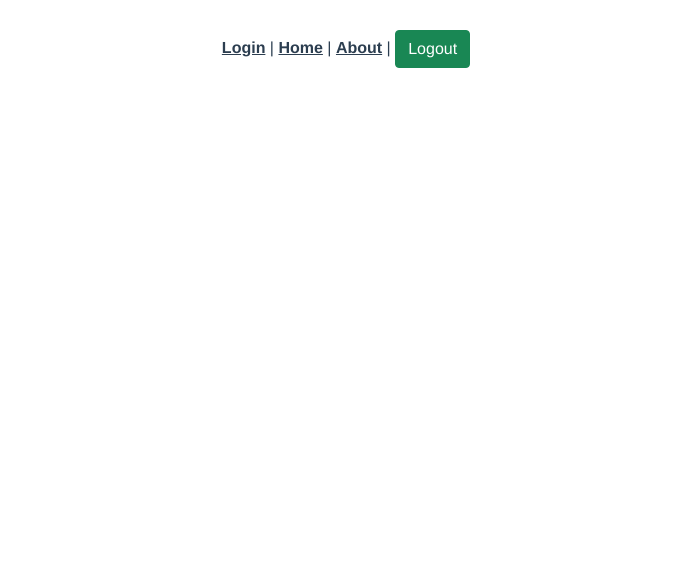
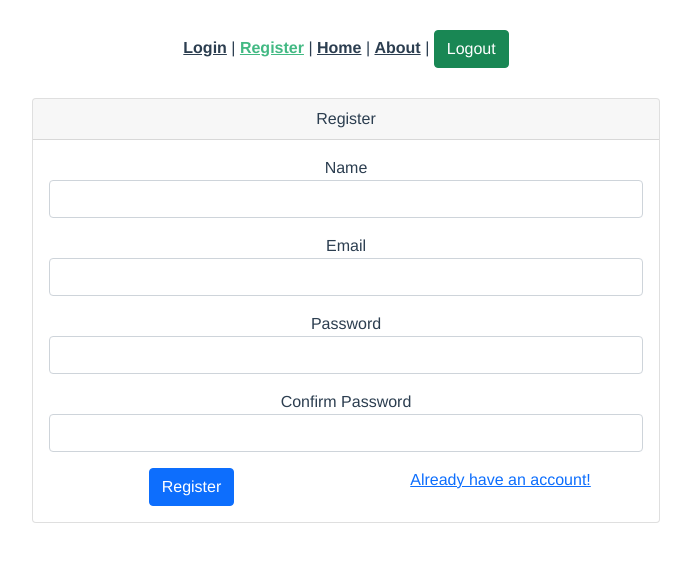
Before and after one commit to BetkaBoz/Cool-Cat, a Vue app in the folder cat-face/: page /register in a window 1280 px wide. Shown: the top 562 px of the page, without its empty margins (294-985 px from the left). Built offline with nearby package versions, Linux system fonts and the light colour scheme; no server answers.

Commit message:
frontendova cast registracie

```diff
--- a/cat-face/public/index.html
+++ b/cat-face/public/index.html
@@ -4,7 +4,7 @@
     <meta charset="utf-8">
     <meta http-equiv="X-UA-Compatible" content="IE=edge">
     <meta name="viewport" content="width=device-width,initial-scale=1.0">
-    <link rel="icon" href="<%= BASE_URL %>favicon.ico">
+<!--    <link rel="icon" href="<%= BASE_URL %>favicon.ico">-->
     <title><%= htmlWebpackPlugin.options.title %></title>
   </head>
   <body>
--- a/cat-face/src/App.vue
+++ b/cat-face/src/App.vue
@@ -17,6 +17,8 @@
   <div id="nav">
     <div>
       <router-link to="/login">Login</router-link>
+      |
+      <router-link to="/register">Register</router-link>
       |
       <router-link to="/">Home</router-link>
       |
--- a/cat-face/src/router/index.js
+++ b/cat-face/src/router/index.js
@@ -1,12 +1,19 @@
 import {createRouter, createWebHistory} from 'vue-router'
 import Home from '../views/Home.vue'
 import Login from "@/views/auth/Login";
+import Register from "@/views/auth/Register";
 
 const routes = [
     {
         path: '/login',
         name: 'Login',
         component: Login,
+        meta: {guest: true}
+    },
+    {
+        path: '/register',
+        name: 'Register',
+        component: Register,
         meta: {guest: true}
     },
     {
--- /dev/null
+++ b/cat-face/src/views/auth/Register.vue
@@ -0,0 +1,81 @@
+<template>
+  <div>
+    <div class="row justify-content-center">
+      <div class="col-md-6">
+        <div class="card">
+          <div class="card-header">Register</div>
+          <div class="card-body">
+            <div class="form-group">
+              <label htmlFor="name">Name</label>
+              <input v-model="formData.name" type="text" class="form-control" name="name">
+              <p class="table-danger" v-text="errors.name"></p>
+            </div>
+            <div class="form-group">
+              <label htmlFor="email">Email</label>
+              <input v-model="formData.email" type="text" class="form-control" name="email">
+              <p class="table-danger" v-text="errors.email"></p>
+            </div>
+            <div class="form-group">
+              <label htmlFor="password">Password</label>
+              <input v-model="formData.password" type="password" class="form-control" name="password">
+              <p class="table-danger" v-text="errors.password"></p>
+            </div>
+            <div class="form-group">
+              <label htmlFor="password_confirmation">Confirm Password</label>
+              <input v-model="formData.password_confirmation" type="password" class="form-control"
+                     name="password_confirmation">
+              <p class="table-danger" v-text="errors.password_confirmation"></p>
+            </div>
+
+            <div class="row">
+              <div class="col-md-6">
+                <div class="form-group">
+                  <button @click="registerUser" class="btn btn-primary">Register</button>
+                </div>
+              </div>
+              <div class="col-md-6 text-right">
+                <router-link to="/login">Already have an account!</router-link>
+              </div>
+            </div>
+          </div>
+        </div>
+      </div>
+    </div>
+  </div>
+</template>
+
+<script>
+export default {
+    name: "Register",
+    data() {
+        return {
+            formData: {
+                name: '',
+                email: '',
+                password: '',
+                password_confirmation: ''
+            },
+            errors: {}
+        }
+    },
+    methods: {
+        registerUser() {
+            this.$axios.post('http://localhost/Cool-Cat/cat-tail/public/api/register', this.formData).then(
+                res => {
+                    console.log(res.data)
+                    this.formData.name = this.formData.email = this.formData.password = this.formData.password_confirmation = ''
+                    this.errors = {}
+                    this.$router.push('/login')
+                }
+            ).catch(er => {
+                this.errors = er.response.data.errors
+                console.log(this.errors)
+            })
+        }
+    }
+}
+</script>
+
+<style scoped>
+
+</style>
```
